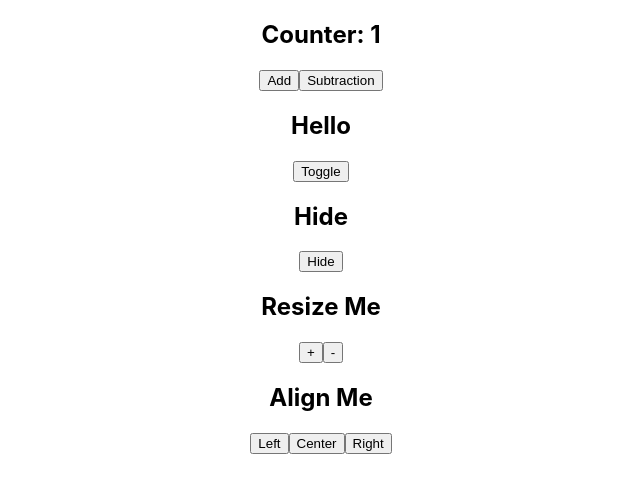
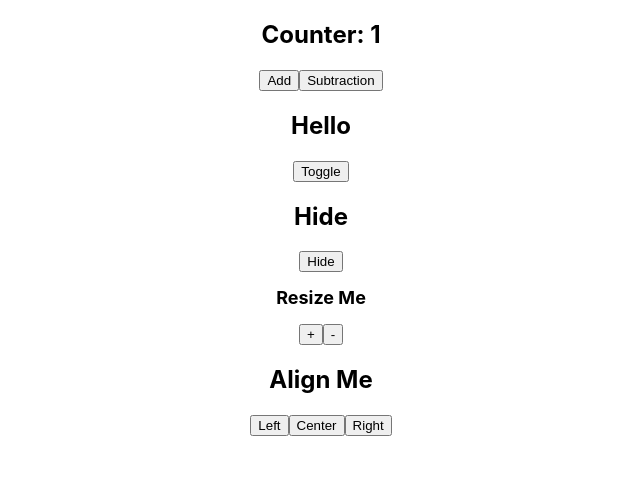
Before and after one commit to MATTYarei5/react-template, a React (Create React App) app: page / in a window 1280 px wide. Shown: the top 492 px of the page, without its empty margins (319-959 px from the left). Built offline with nearby package versions, Linux system fonts and the light colour scheme.

Commit message:
Updated style in FontSize

```diff
--- a/src/components/FontSize.jsx
+++ b/src/components/FontSize.jsx
@@ -13,7 +13,7 @@ const FontSize = () => {
 
   return (
     <div>
-      <h2 style={{ size: `${size}px` }}>Resize Me</h2>
+      <h2 style={{ fontSize: `${size}px` }}>Resize Me</h2>
       <button onClick={bigger}>+</button>
       <button onClick={smaller}>-</button>
     </div>
```
